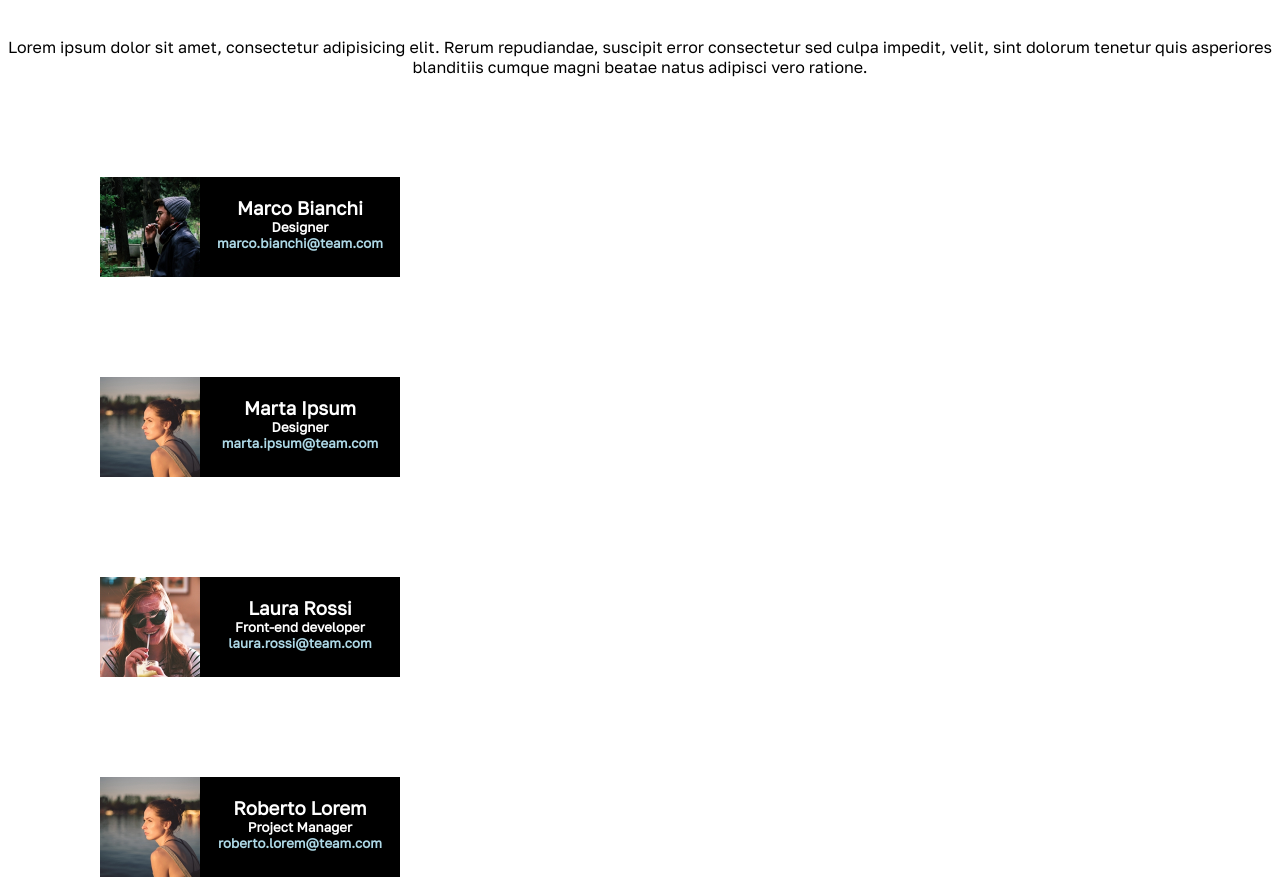
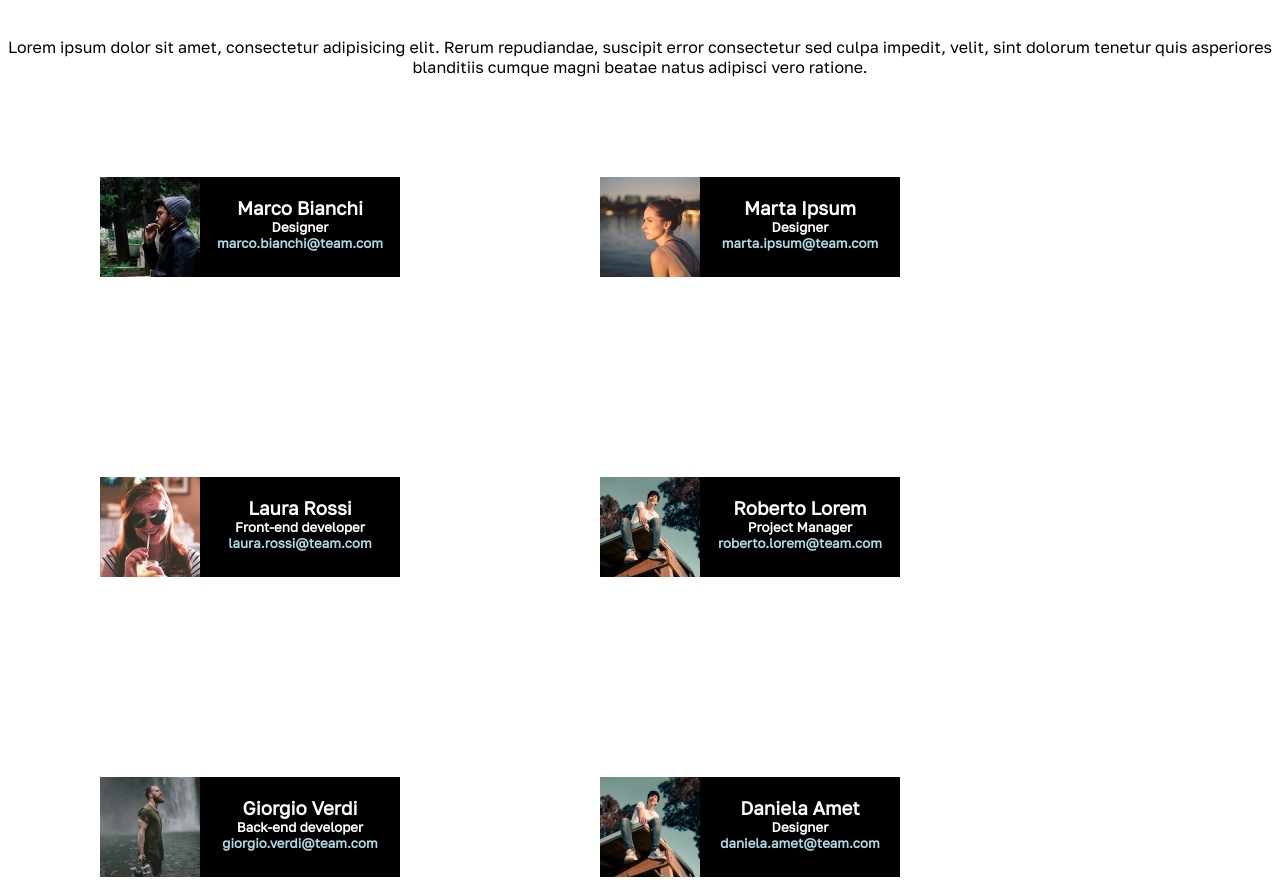
Before and after one commit to Alecpu92/html-css-float-cards, a plain HTML site: page index.html in a window 1280 px wide. Shown: the part 61-952 px from the top of the page. Drawn offline with Linux system fonts and the light colour scheme.

Commit message:
prova 2 con aggiunta float sul contenitore

```diff
--- a/css/style.css
+++ b/css/style.css
@@ -19,6 +19,7 @@ p{
     background-color: black;
     margin-left: 0;
     margin: 100px;
+    float: left;
 }
 .foto-staff{
     text-align: left;
@@ -35,3 +36,11 @@ p{
 .email{
     color: lightblue;
 }
+.contenitore-staff2{
+    width: 300px;
+    height: 100px;
+    background-color: black;
+    margin-left: 0;
+    margin: 100px;
+    float: left;
+}
--- a/index.html
+++ b/index.html
@@ -49,7 +49,7 @@
 </div>
 
 <div class="contenitore-staff">
-    <img class="foto-staff" src="assets/img/female2.png" alt="immagine maschio1">
+    <img class="foto-staff" src="assets/img/male3.png" alt="immagine maschio1">
     <div class="informazioni-team">
          <h3>Roberto Lorem</h3>
          <h5>Project Manager</h5>
@@ -57,7 +57,7 @@
     </div>
 </div>
 
-<div class="contenitore-staff">
+<div class="contenitore-staff2">
     <img class="foto-staff" src="assets/img/male2.png" alt="immagine maschio1">
     <div class="informazioni-team">
        <h3>Giorgio Verdi</h3>
@@ -66,7 +66,7 @@
     </div>
 </div>
 
-<div class="contenitore-staff">
+<div class="contenitore-staff2">
     <img class="foto-staff" src="assets/img/male3.png" alt="immagine maschio1">
    <div class="informazioni-team">
        <h3>Daniela Amet</h3>
```
